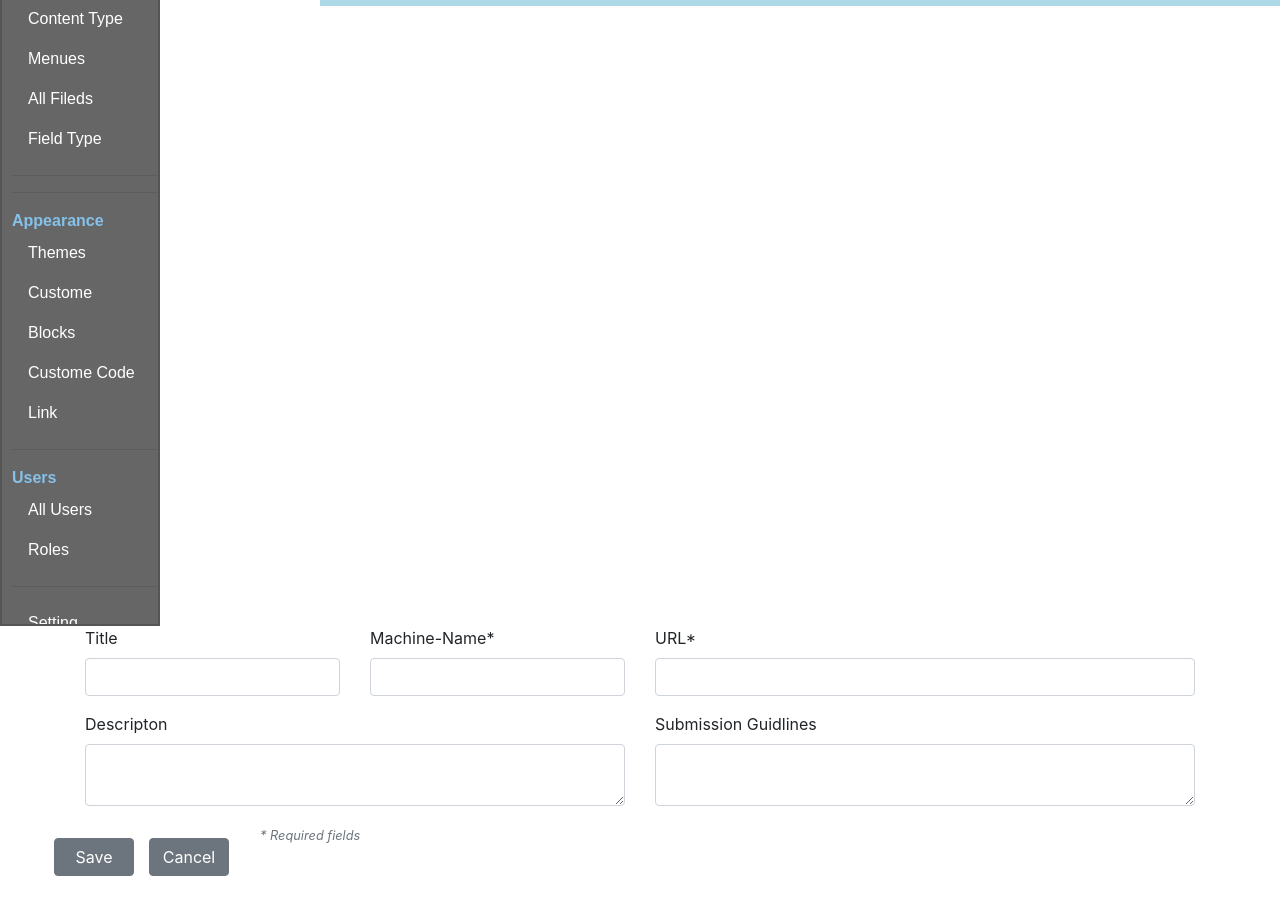
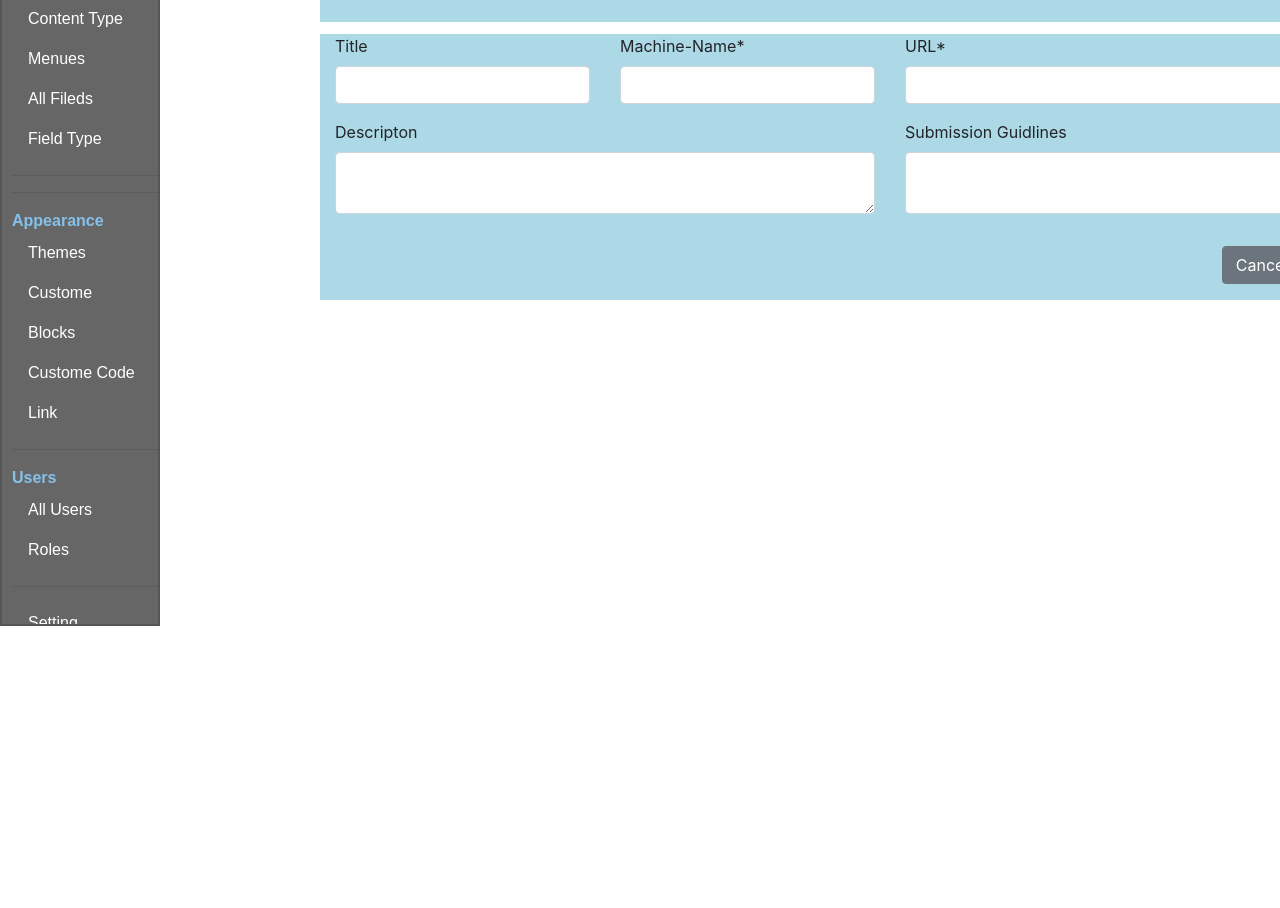
Before and after one commit to devugees/react-cms, a React (Create React App) app: page / in a window 1280 px wide. Shown: the part 206-1114 px from the top of the page. After the commit the page ends 832 px from the top, so only its background shows below. Built offline with nearby package versions, Linux system fonts and the light colour scheme.

Commit message:
put ContentSetting and AddField together, adjusted CSS

```diff
--- a/src/App.js
+++ b/src/App.js
@@ -4,7 +4,6 @@ import Header from './components/HeaderComponent/HeaderComponent';
 import DashBoard from './components/dashBoard/dashBoard';
 import './components/dashBoard/dashBoard.css';
 import Login from './components/Login/Login';
-import AddField from './components/AddField/AddField';
 import './App.css';
 import Administration from './components/Administration/Administration';
 import AddContent from './components/AddContent/AddContent';
@@ -19,8 +18,6 @@ class App extends Component {
     	<div>
     	<Header />
     	<DashBoard />
-      <AddField />
-
       <AddContent />
              <BrowserRouter>
               <div className="container">
--- a/src/components/AddContent/AddContent.js
+++ b/src/components/AddContent/AddContent.js
@@ -1,6 +1,7 @@
 import React, { Component } from 'react';
 import './AddContent.css';
 import ContentSetting from '../ContentSetting/ContentSetting';
+import AddField from '../AddField/AddField';
 
 
 class AddContent extends Component {
@@ -8,6 +9,7 @@ class AddContent extends Component {
     return (
       <div className='AddContent'>
         <ContentSetting />
+        <AddField />
       </div>
     );
   }
--- a/src/components/AddField/AddField.css
+++ b/src/components/AddField/AddField.css
@@ -1,8 +1,9 @@
 .AddField {
   position: absolute;
-  top: 2em;
+  top: 3em;
   left: 20em;
   background-color: lightblue;
+  width: 90%;
 }
 
 .btn{
--- a/src/components/ContentSetting/ContentSetting.css
+++ b/src/components/ContentSetting/ContentSetting.css
@@ -0,0 +1,7 @@
+.ContentSetting {
+  position: absolute;
+  top: 15em;
+  left: 20em;
+  background-color: lightblue;
+  width: 60%;
+}
--- a/src/components/ContentSetting/ContentSetting.js
+++ b/src/components/ContentSetting/ContentSetting.js
@@ -5,53 +5,48 @@ import './ContentSetting.css';
 class ContentSetting extends Component {
   render() {
     return (
-      <div className='ContentSetting'>
-      <Container>
+      <Container className='ContentSetting'>
         <Form>
-          <FormGroup>
             <Row>
               <Col sm="3" md="3" lg="3">
+                <FormGroup>
                   <Label>Title</Label>
                   <Input type="text"/>
+                </FormGroup>
               </Col>
               <Col sm="3" md="3" lg="3">
+                <FormGroup>
                   <Label>Machine-Name*</Label>
                   <Input type="text"/>
+                </FormGroup>
               </Col>
               <Col sm="6" md="6" lg="6">
+                <FormGroup>
                   <Label>URL*</Label>
                   <Input type="text"/>
+                </FormGroup>
               </Col>
             </Row>
-          </FormGroup>
-          <FormGroup>
             <Row>
                <Col sm="6" md="6" lg="6">
+                <FormGroup>
                   <Label>Descripton</Label>
                   <Input type="textarea" name="text"/>
+                </FormGroup>
               </Col>
               <Col sm="6" md="6" lg="6">
+                <FormGroup>
                 <Label>Submission Guidlines</Label>
                 <Input type="textarea" name="text"/>
+                </FormGroup>
               </Col>
             </Row>
-            </FormGroup>
-            <FormGroup>
-              <Row>
-                <Col sm="1" md="1" lg="1">
-                  <Button color="secondary">Save</Button>
+                <Col>
+                  <Button className="btn">Save</Button>
+                  <Button className="btn">Cancel</Button>
                 </Col>
-                <Col sm="1" md="1" lg="1">
-                  <Button color="secondary">Cancel</Button>
-                </Col>
-                 <FormText color="muted">
-                <i>* Required fields</i>
-                </FormText>
-              </Row>
-            </FormGroup>
           </Form>
         </Container>
-      </div>
     );
   }
 }
```
Lines whose indentation alone changed are shown as unchanged.
